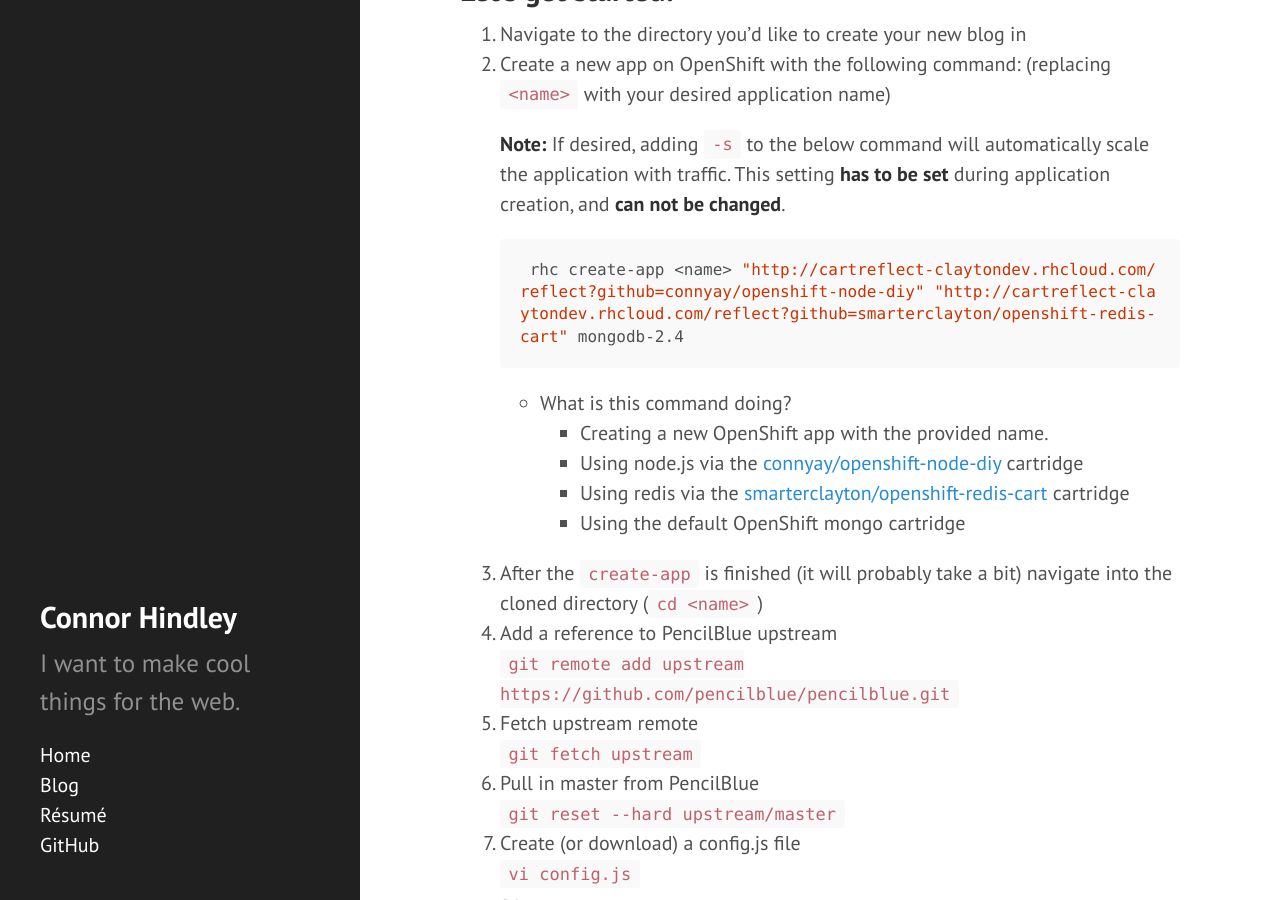
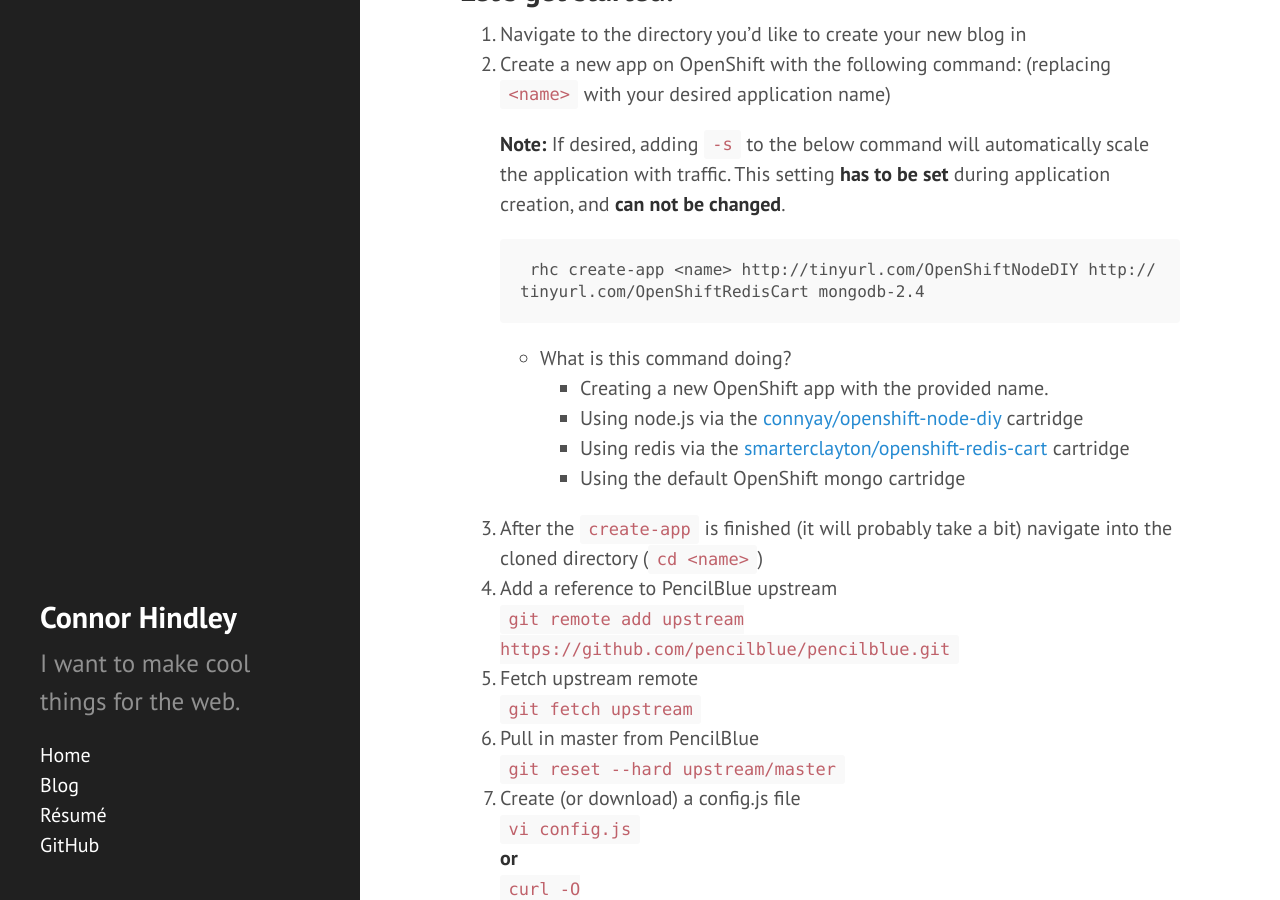
Before and after one commit to connyay/connyay.github.io, a Jekyll site: the page built from _posts/2014-11-25-pencilblue-on-openshift.md, in a window 1280 px wide and 900 px high, scrolled down 1066 px. Built offline with Jekyll 4.4.1, drawn with Linux system fonts in a browser that asks for light colours; emoji names are drawn with the system emoji font; Markdown is read by kramdown in place of the engine named in the settings; part of the change alters nothing that is shown.

Commit message:
Update 2014-11-25-pencilblue-on-openshift.md

````diff
--- a/_posts/2014-11-25-pencilblue-on-openshift.md
+++ b/_posts/2014-11-25-pencilblue-on-openshift.md
@@ -29,7 +29,7 @@ OpenShift manages your cloud infrastructure so all you have to worry about is de
     **Note:** If desired, adding `-s` to the below command will automatically scale the application with traffic. This setting **has to be set** during application creation, and **can not be changed**.
 
     ```bash
-    rhc create-app <name> "http://cartreflect-claytondev.rhcloud.com/reflect?github=connyay/openshift-node-diy" "http://cartreflect-claytondev.rhcloud.com/reflect?github=smarterclayton/openshift-redis-cart" mongodb-2.4
+    rhc create-app <name> http://tinyurl.com/OpenShiftNodeDIY http://tinyurl.com/OpenShiftRedisCart mongodb-2.4
     ```
     - What is this command doing?
         - Creating a new OpenShift app with the provided name.
````
